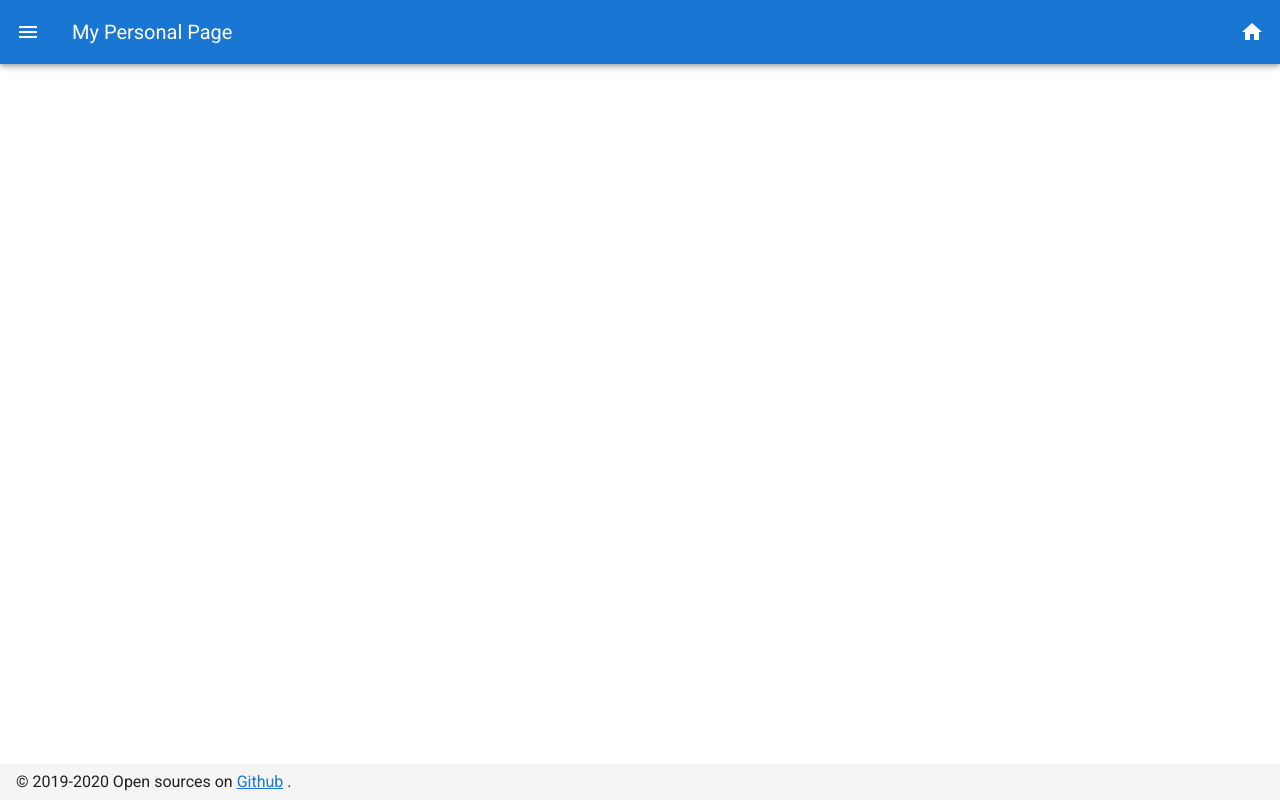
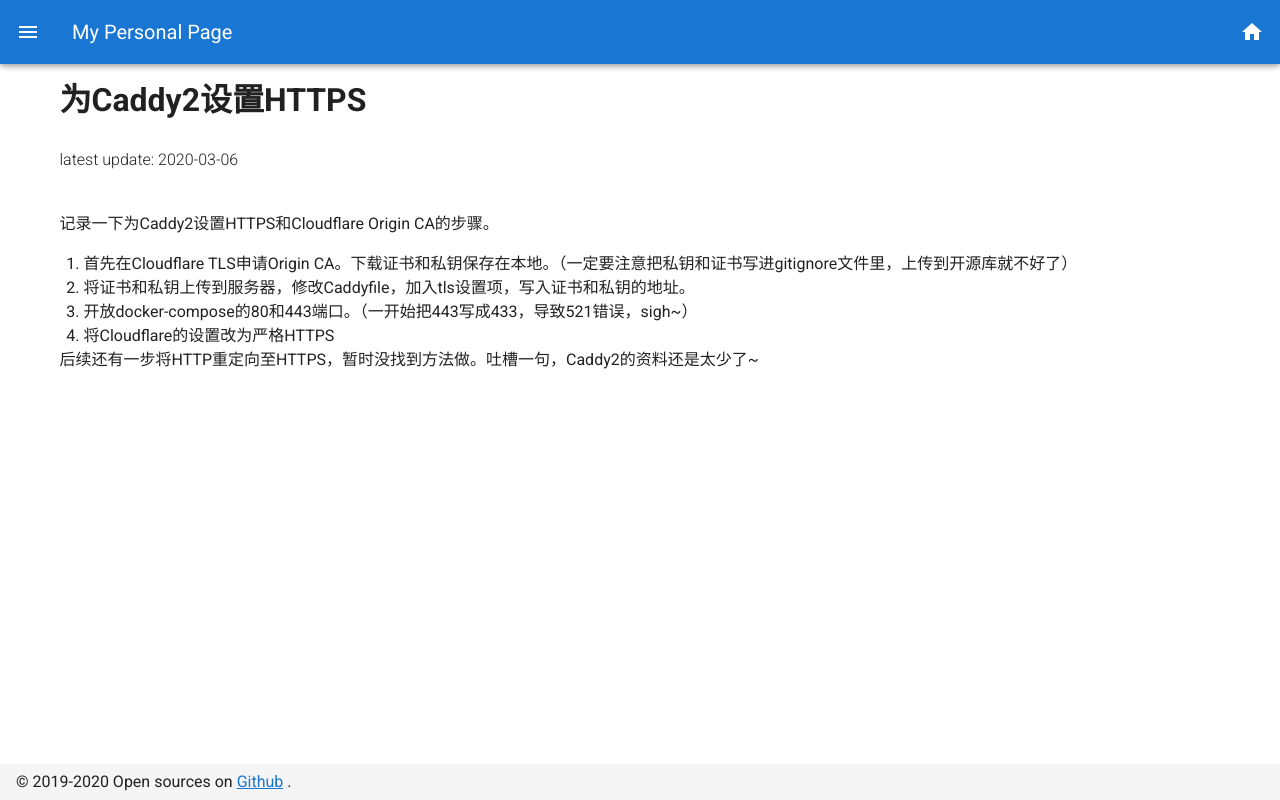
Before and after one commit to jialanxin/personalPage, a Nuxt app: page /posts/Caddy2HTTPS in a window 1280 px wide. Built offline with nearby package versions, Linux system fonts and the light colour scheme.

Commit message:
write Caddy2HTTPS

```diff
--- a/pages/index.vue
+++ b/pages/index.vue
@@ -32,6 +32,12 @@ export default {
   data() {
     return {
       posts: [
+        {
+          id: 6,
+          title: "为Caddy2设置HTTPS",
+          lastUpdate: "2020-03-06",
+          link: "/posts/Caddy2HTTPS"
+        },
         {
           id: 5,
           title: "记录-广州签证之行",
--- /dev/null
+++ b/pages/posts/Caddy2HTTPS.vue
@@ -0,0 +1,44 @@
+<template>
+<v-container>
+  <v-row>
+    <v-col>
+      <h1>{{title}}</h1>
+    </v-col>
+  </v-row>
+  <v-row>
+    <v-col>
+      <p class="font-weight-light">latest update: {{lastUpdate}}</p>
+    </v-col>
+  </v-row>
+  <v-row>
+    <v-col>
+        <p>记录一下为Caddy2设置HTTPS和Cloudflare Origin CA的步骤。</p>
+        <ol>
+            <li>首先在Cloudflare TLS申请Origin CA。下载证书和私钥保存在本地。（一定要注意把私钥和证书写进gitignore文件里，上传到开源库就不好了）</li>
+            <li>将证书和私钥上传到服务器，修改Caddyfile，加入tls设置项，写入证书和私钥的地址。</li>
+            <li>开放docker-compose的80和443端口。（一开始把443写成433，导致521错误，sigh~）</li>
+            <li>将Cloudflare的设置改为严格HTTPS</li>
+        </ol>
+        <p>后续还有一步将HTTP重定向至HTTPS，暂时没找到方法做。吐槽一句，Caddy2的资料还是太少了~</p>
+    </v-col>
+  </v-row>
+</v-container>
+</template>
+
+<script>
+
+export default {
+  data(){
+    return {
+      title: "为Caddy2设置HTTPS",
+      lastUpdate:"2020-03-06"
+    }
+  },
+  head(){
+    return {
+      title: this.title
+    }
+  }
+
+}
+</script>
```
